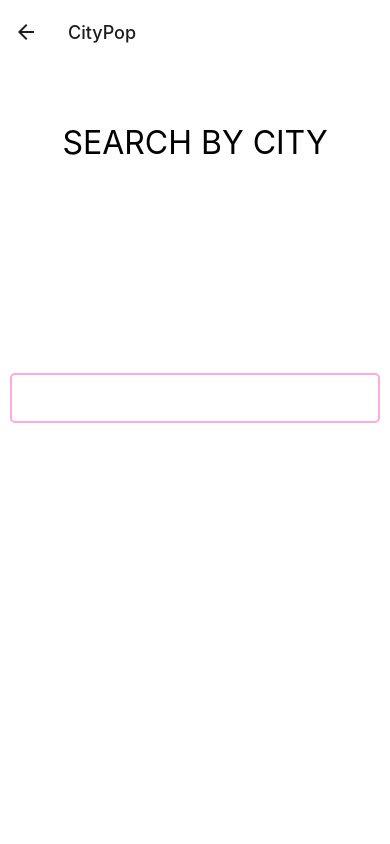
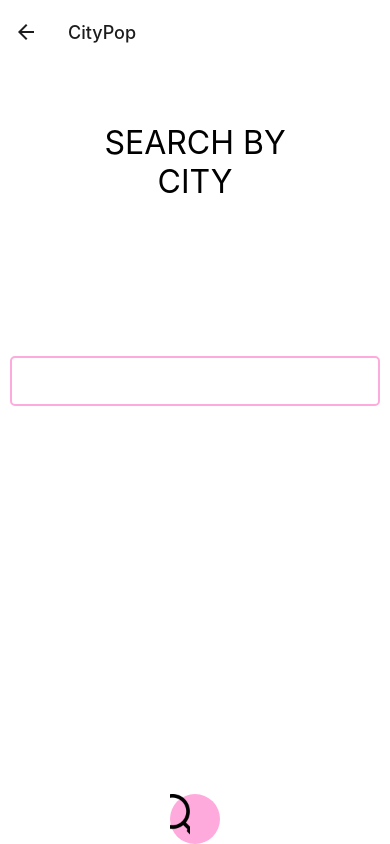
Before and after one commit to Casulu/CityPop, a React Native app: screen /CitySearch in a window 390 px wide. Built offline with nearby package versions, Linux system fonts and the light colour scheme.

Commit message:
Tried to add search button

```diff
--- a/CitySearchScreen.tsx
+++ b/CitySearchScreen.tsx
@@ -1,7 +1,7 @@
 import * as React from 'react';
 import { StatusBar } from 'expo-status-bar';
 import { NavigationContainer } from '@react-navigation/native';
-import { StyleSheet, Text,  TextInput,  TouchableOpacity, View } from 'react-native';
+import { StyleSheet, Text,  TextInput,  TouchableOpacity, View, Image } from 'react-native';
 
 const  CitySearchScreen = ({ navigation }) => {
   return (
@@ -15,10 +15,13 @@ const  CitySearchScreen = ({ navigation }) => {
         style={{
           flex: 1,
           marginTop: '15%',
-          fontSize: 32
+          fontSize: 32,
+          textAlign: 'center'
         }}
       >
-        SEARCH BY CITY
+        SEARCH BY
+        {'\n'}
+        CITY
       </Text>
       <View
         style={{
@@ -33,10 +36,20 @@ const  CitySearchScreen = ({ navigation }) => {
           borderColor: '#fad',
           borderWidth: 2,
           borderRadius: 5,
-
-        }}/>
+        }}/
+        >
       </View>
-
+      <View onTouchEnd={()=>{}}
+          style={{
+            backgroundColor: '#fad',
+            width: 50,
+            height: 50,
+            borderRadius: 25,
+            alignContent: 'center',
+            justifyContent: 'center'
+        }}>
+          <Image source={require('./assets/magnifying-glass.png')} style={{flex: 1, width: 20, height: 20}}/>
+        </View>
       <StatusBar style="auto" />
     </View>
   );
```
